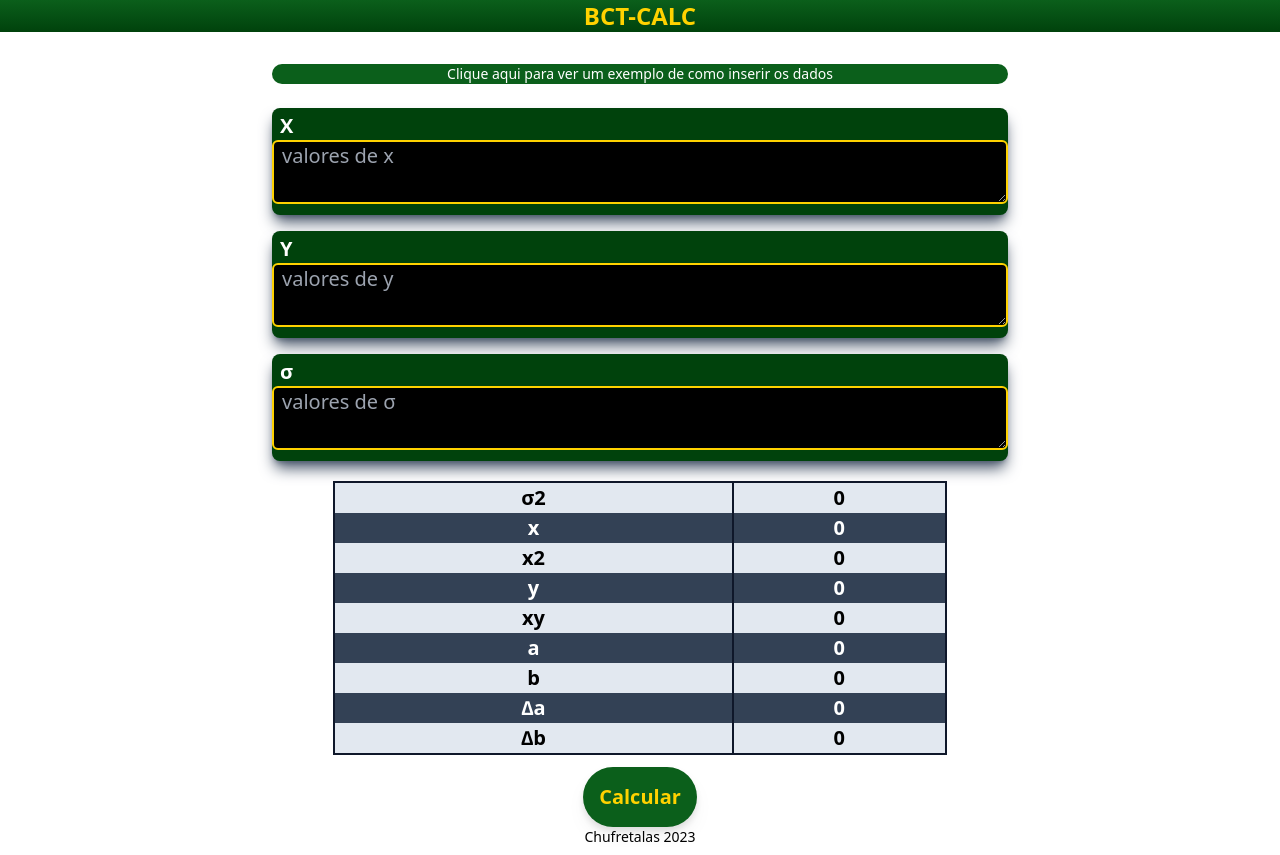
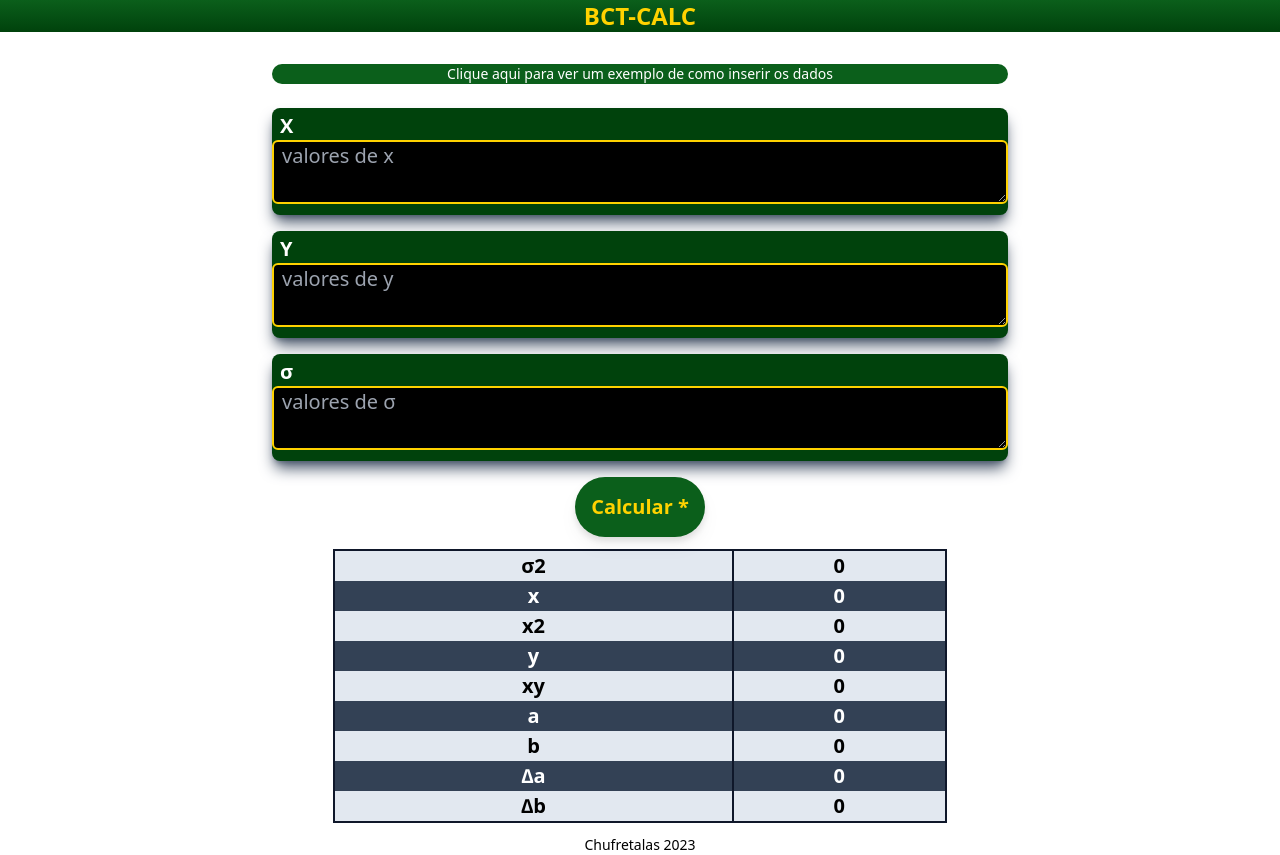
Before and after one commit to Chufretalas/BCT-CALC, a Next.js app: page /calcs/MMQ in a window 1280 px wide. Built offline with nearby package versions, Linux system fonts and the light colour scheme.

Commit message:
changed the 'calcular' button nearer the inputs in MMQ and added a inputs changed indicator

```diff
--- a/src/app/calcs/MMQ/page.tsx
+++ b/src/app/calcs/MMQ/page.tsx
@@ -25,6 +25,8 @@ export default function MMQ() {
     const [yInput, setYInput] = useState("")
     const [oInput, setOInput] = useState("")
 
+    const [changed, setChanged] = useState(false)
+
     useEffect(() => {
         const result = parseInputs(xInput, yInput, oInput)
         setXAll(result.x)
@@ -35,6 +37,7 @@ export default function MMQ() {
         } else {
             setError("")
         }
+        setChanged(true)
     }, [xInput, yInput, oInput])
 
     return (
@@ -46,7 +49,7 @@ export default function MMQ() {
                     if (!confirmExample) return
                     setXInput("1; 2; 3; 4; 5; 6 somente números . , ou ; são lidos")
                     setYInput("1; 1.5; 4; 4,5; 5.8; 7")
-                    setOInput("0.3; 0.3; 0.5; 0.2; 0.4; 0.6 clique no botão no fim da página.")
+                    setOInput("0.3; 0.3; 0.5; 0.2; 0.4; 0.6 clique no botão 'calcular'.")
                 }} cy-data="example">Clique aqui para ver um exemplo de como inserir os dados</button>
 
                 <div className="bg-custom-green-dark text-white py-1 rounded-lg shadow-lg shadow-slate-600 mb-2">
@@ -80,6 +83,30 @@ export default function MMQ() {
             {error !== "" && (
                 <span className="text-red-600 font-bold text-lg">{error}</span>
             )}
+            <div className="flex justify-center mt-2">
+                <button onClick={() => {
+                    if (error !== "") {
+                        alert(error)
+                        return
+                    }
+                    if (xAll.length === 0) {
+                        alert("Insira algum valor nas caixas de texto")
+                        return
+                    }
+
+                    if (xAll.some(isZero) || yAll.some(isZero) || oAll.some(isZero)) {
+                        alert("0 não é um valor válido nos conjuntos de dados")
+                        return
+                    }
+                    setResults(computeMMQ(xAll, yAll, oAll))
+                    setChanged(false)
+                }}
+                    cy-data="computeButton">
+                    <GreenButton>
+                        {changed ? "Calcular *" : "Calcular"}
+                    </GreenButton>
+                </button>
+            </div>
             <table className="table-auto border-2 border-slate-900 my-3 text-md w-10/12 mx-auto">
                 <tbody>
                     <tr className="odd:bg-slate-200 odd:text-black even:bg-slate-700 even:text-white">
@@ -120,29 +147,7 @@ export default function MMQ() {
                     </tr>
                 </tbody>
             </table>
-            <div className="flex justify-center">
-                <button onClick={() => {
-                    if (error !== "") {
-                        alert(error)
-                        return
-                    }
-                    if (xAll.length === 0) {
-                        alert("Insira algum valor nas caixas de texto")
-                        return
-                    }
 
-                    if (xAll.some(isZero) || yAll.some(isZero) || oAll.some(isZero)) {
-                        alert("0 não é um valor válido nos conjuntos de dados")
-                        return
-                    }
-                    setResults(computeMMQ(xAll, yAll, oAll))
-                }}
-                    cy-data="computeButton">
-                    <GreenButton>
-                        Calcular
-                    </GreenButton>
-                </button>
-            </div>
 
         </main>
     )
```
Also changed, not shown: 1 other file (tests, documents, lock files or other folders).
